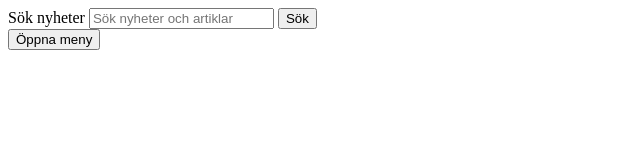
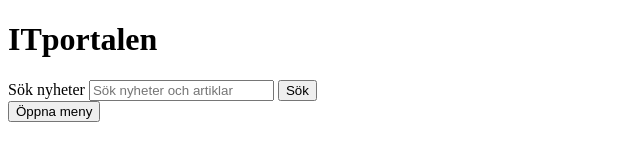
Before and after one commit to ym450864/github.test, a plain HTML site: page index.html in a window 1280 px wide. Shown: the whole page, without its empty margins (0-640 px from the left). Drawn offline with Linux system fonts and the light colour scheme.

Commit message:
Lägger till en sidhuvud.

```diff
--- a/index.html
+++ b/index.html
@@ -6,7 +6,8 @@
     <title>Nyhetsportalen</title>
 </head>
 <body>
-    <header>
+    <header class="site-header">
+        <h1>ITportalen</h1>
         <form role="search">
             <label for="site-search" class="visually-hidden">Sök nyheter</label>
             <input type="search"
@@ -31,7 +32,7 @@
         <ul id="main-menu-list" hidden>
             <li><a href="#">Nyheter</a></li>
             <li><a href="#">Lokalt</a></li>
-            <li><a href="#">Sport</a></li>
+            <li><a href="#">SporH719t</a></li>
             <li><a href="#">Utrikes</a></li>
         </ul>
     </nav>
```
